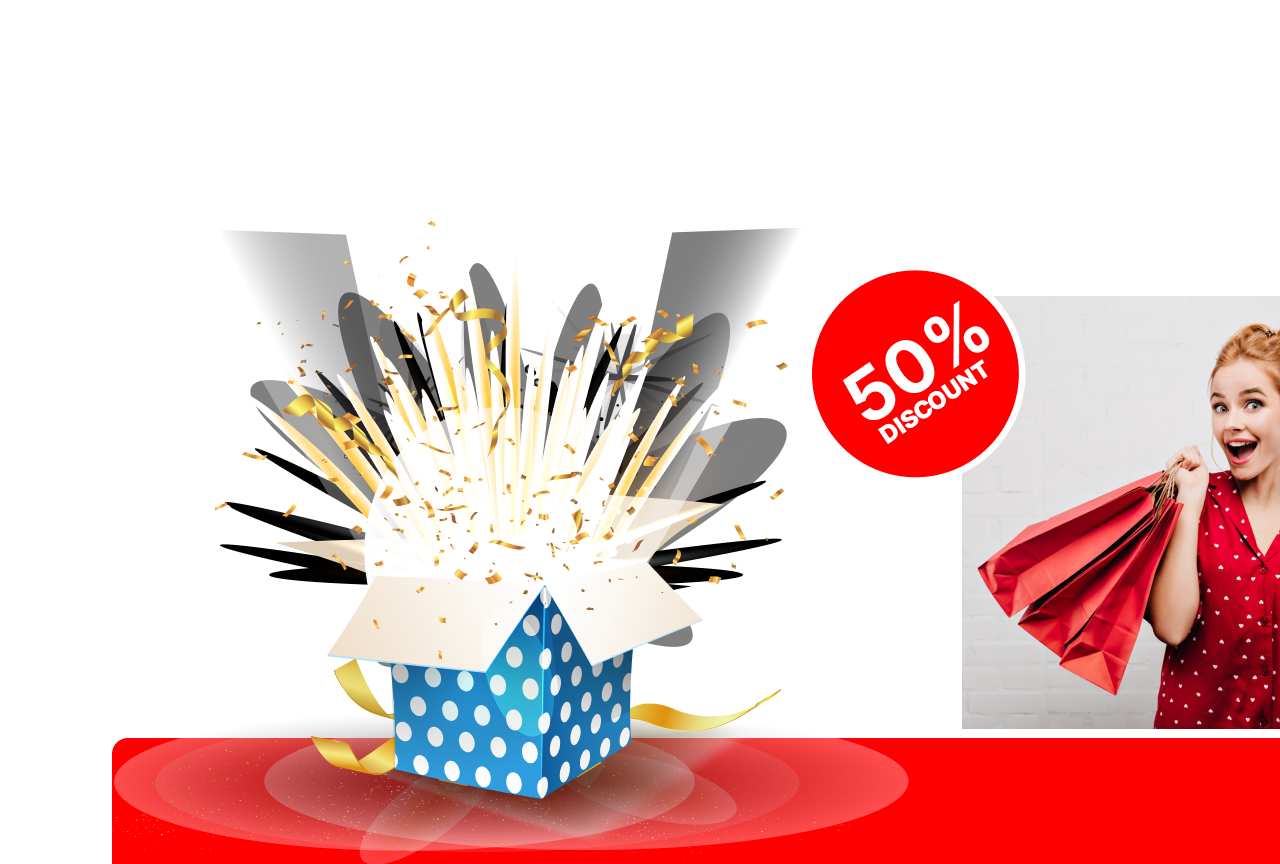
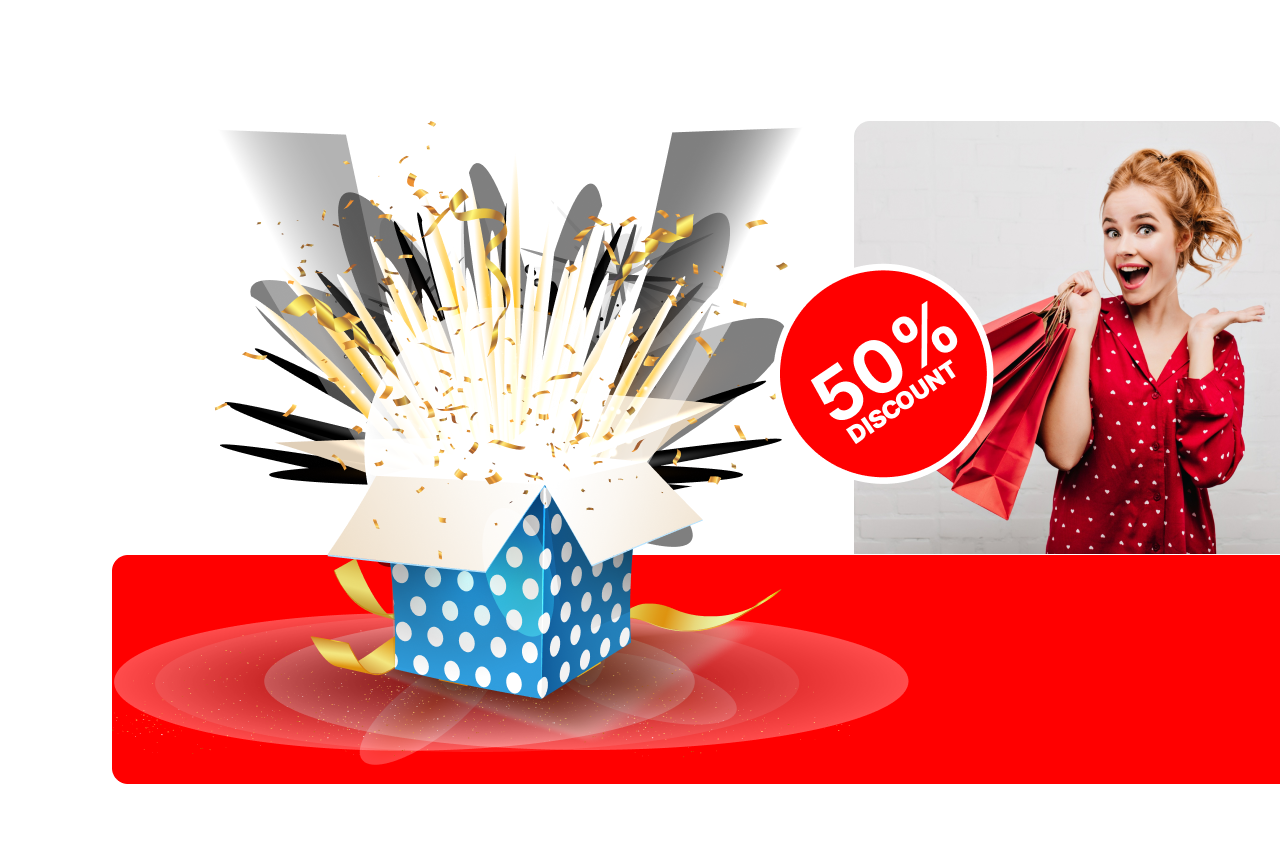
Before and after one commit to 011192019tahmidurSaad/HappyNewYear, a plain HTML site: page index.html in a window 1280 px wide. Shown: the part 3660-4524 px from the top of the page. Drawn offline with Linux system fonts and the light colour scheme; files whose address does not match are found by name.

Commit message:
solve position problem

```diff
--- a/index.html
+++ b/index.html
@@ -92,7 +92,7 @@
         </div>
       </div>
 
-      <div>
+      <div class="bottom-image">
         <img src="resources/Rectangle 2.png" alt="" />
       </div>
     </div>
--- a/styles/styles.css
+++ b/styles/styles.css
@@ -311,26 +311,30 @@
 .first-section{
     display:flex;
     position: relative;
+    z-index: 1;
+    margin-top: 50px;
 
 
 
 }
+.bottom-image{
+    position: relative;
+    top: -233px;
+}
 .first-image{
-    max-width: 300px;
     position: relative;
-    bottom: -150px;
+    width: 50%;
 }
 .second-image{
-
-    padding-top: 225px;
-    padding-left: 50px;
-
+    position: relative;
+    width: 50%;
 
 }
 .third-image{
     position: relative;
-    padding-left: 350px;
-    padding-top: 150px;
-    width: 150px;
+    width: 20.3%;
+    top: 100px;
+    left: 90px;
+    z-index: 5;
 
 }
```
